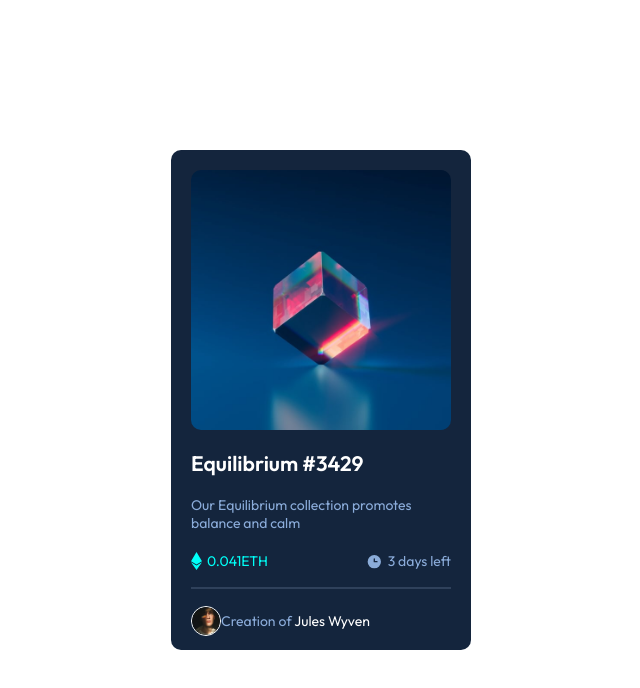
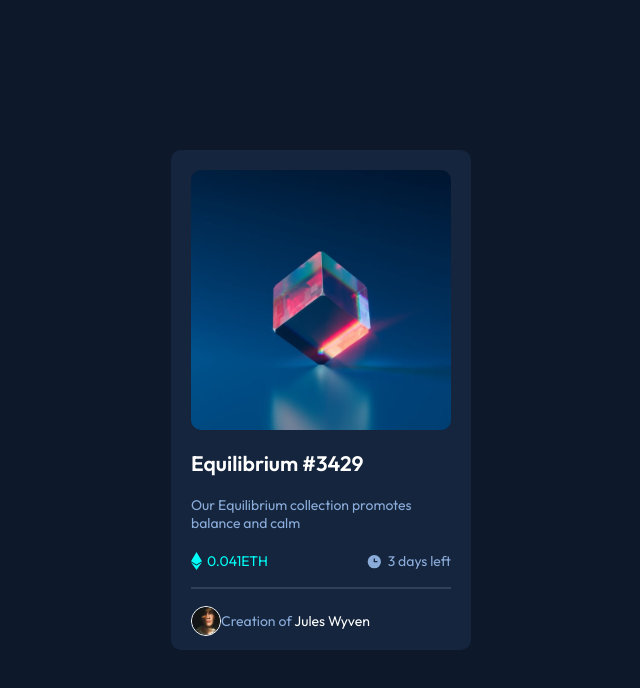
Before and after one commit to Gskds/nft-preview-card-component-main, a plain HTML site: page index.html in a window 1280 px wide. Shown: the whole page, without its empty margins (319-959 px from the left). Drawn offline with Linux system fonts and the light colour scheme.

Commit message:
background color to the body

```diff
--- a/style.css
+++ b/style.css
@@ -47,6 +47,7 @@ body {
 
 /* Typography */
 body {
+  background-color: var(--bg-clr-body);
   font-family: 'Outfit', sans-serif;
   color: var(--clr-text);
   font-size: var(--fs-text);
```
